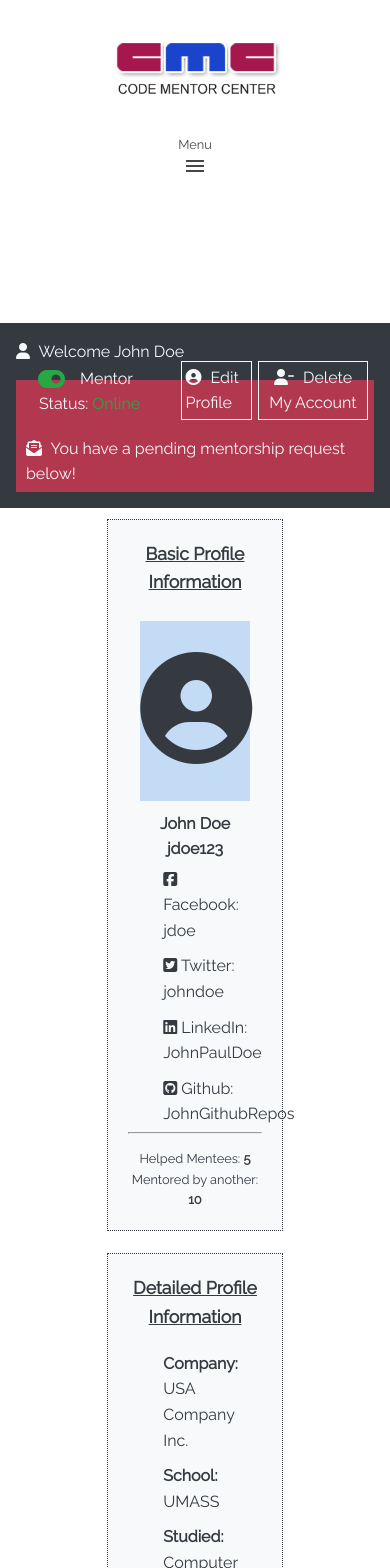
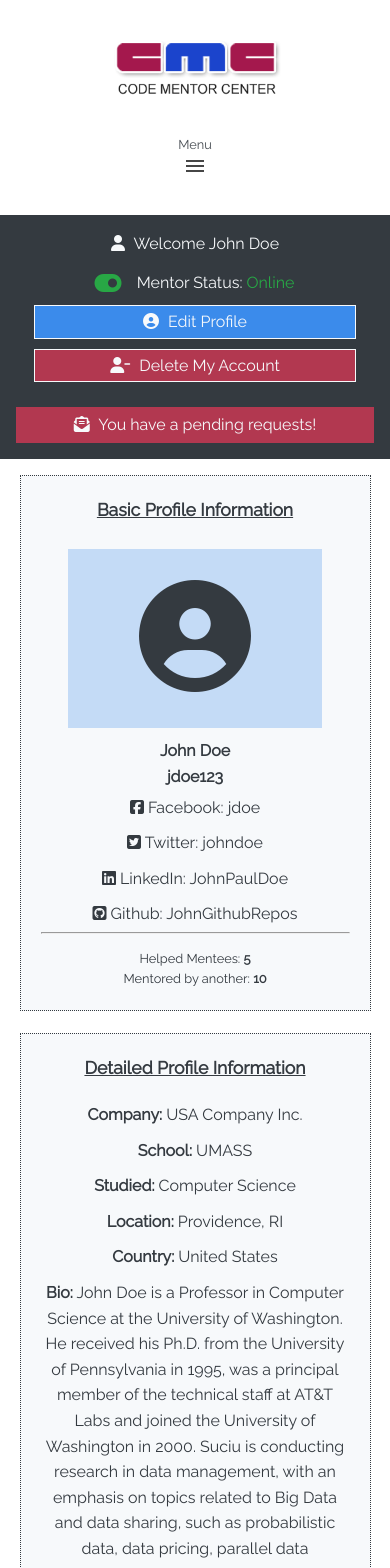
Before and after one commit to marcusgalvin/CodeMentorCenter, a React (Create React App) app in the folder client/: page /Dashboard in a window 390 px wide. Shown: the top 1568 px of the page. Built offline with nearby package versions, Linux system fonts and the light colour scheme.

Commit message:
Updated profile dashboard for mobile and tablet view and styling.

```diff
--- a/client/src/components/layout/Dashboard.jsx
+++ b/client/src/components/layout/Dashboard.jsx
@@ -1,5 +1,6 @@
 import React, { Fragment } from "react";
 import { Link } from "react-router-dom";
+import Footer from "./Footer";
 
 const Dashboard = () => {
   return (
@@ -19,8 +20,7 @@ const Dashboard = () => {
           </button>
         </div>
         <div className="requestAlert">
-          <i class="fas fa-envelope-open-text" /> You have a pending mentorship
-          request below!
+          <i class="fas fa-envelope-open-text" /> You have a pending requests!
         </div>
       </div>
       <div className="dashProfileSummary">
@@ -144,7 +144,10 @@ const Dashboard = () => {
                 <span>User:</span>Sally North
               </li>
               <li>
-                <span>Mentor Start Date:</span>July 7, 2019
+                <span>Start Date:</span>July 7, 2019
+              </li>
+              <li>
+                <span>Mentorship Expires:</span> <span>22</span> Days
               </li>
               <li>
                 <button className="btn btn-danger">End Mentorship</button>
@@ -152,10 +155,13 @@ const Dashboard = () => {
             </ul>
             <ul>
               <li>
-                <span>User:</span>Sally North
+                <span>User:</span>Milton Bradley
               </li>
               <li>
-                <span>Mentor Start Date:</span>July 7, 2019
+                <span>Start Date:</span>June 3, 2019
+              </li>
+              <li>
+                <span>Mentorship Expires:</span> <span>5</span> Days
               </li>
               <li>
                 <button className="btn btn-danger">End Mentorship</button>
@@ -163,10 +169,13 @@ const Dashboard = () => {
             </ul>
             <ul>
               <li>
-                <span>User:</span>Sally North
+                <span>User:</span>Peter Milo
               </li>
               <li>
-                <span>Mentor Start Date:</span>July 7, 2019
+                <span>Start Date:</span>June 27, 2019
+              </li>
+              <li>
+                <span>Mentorship Expires:</span> <span>13</span> Days
               </li>
               <li>
                 <button className="btn btn-danger">End Mentorship</button>
@@ -174,6 +183,7 @@ const Dashboard = () => {
             </ul>
           </div>
         </div>
+        <Footer />
       </div>
     </Fragment>
   );
--- a/client/src/index.css
+++ b/client/src/index.css
@@ -852,8 +852,6 @@ section.container {
 /*  Footer Conainer */
 /********************/
 .footer-ct {
-  position: relative;
-  margin-top: 30px;
   display: flex;
   flex-wrap: wrap;
   justify-content: space-around;
@@ -1062,7 +1060,7 @@ section.container {
 .dashProfileSummary .detail {
   font-size: 1rem;
   text-align: center;
-  width: 45%;
+  width: 44%;
 }
 
 .dashProfileSummary .basic h2,
@@ -1084,8 +1082,6 @@ section.container {
 
 .dashProfileSummary ul {
   list-style: none;
-  text-align: left;
-  padding-left: 30px;
 }
 
 .dashProfileSummary li {
@@ -1108,7 +1104,7 @@ section.container {
 
 .mentorDashboard {
   text-align: center;
-  width: 92%;
+  width: 90%;
 }
 
 /* Requsted Mentionship Container */
@@ -1116,17 +1112,17 @@ section.container {
 .currentMentorship {
   margin: 10px auto 0;
   border: 1px var(var(--dark-color)) dotted;
-  background-color: var(--cmc-lightblue-color);
-  padding: 10px;
+  padding: 5px;
   width: 90%;
   text-align: center;
-  border: 1px solid var(--cmc-gray-color);
+}
+
+.requestedMentorship {
+  background-color: var(--cmc-lightblue-color);
 }
 
 .currentMentorship {
-  display: flex;
-  flex-wrap: wrap;
-  justify-content: space-around;
+  display: block;
 }
 
 .currentHead {
@@ -1134,9 +1130,9 @@ section.container {
 }
 
 .currentMentorship ul {
-  border: 1px solid var(--dark-color);
+  border: 1px dotted var(--dark-color);
   background-color: var(--white-color);
-  padding: 10px;
+  padding: 5px;
 }
 
 .currentMentorship li button {
@@ -1174,70 +1170,6 @@ section.container {
 
 /* About Us Page */
 /*****************/
-.about {
-  text-align: center;
-  background-color: #fff;
-}
-
-.about h1 {
-  margin-top: -85px;
-  font-size: 50px;
-  color: #000;
-}
-
-.about h2 {
-  color: #000;
-}
-
-.about p {
-  color: #000;
-  width: 90%;
-  margin: 0 auto;
-  text-align: center;
-  padding: 25px 0;
-}
-
-.about .meet {
-  color: #000;
-  padding: 10px;
-}
-
-.about .person1,
-.about .person2,
-.about .person3,
-.about .person4,
-.about .person5 {
-  margin-bottom: 30px;
-  box-shadow: 0 4px 8px 0 rgba(0, 0, 0, 0.2), 0 6px 20px 0 rgba(0, 0, 0, 0.19);
-  width: 300px;
-  height: 300px;
-  padding: 10px;
-  border: 5px solid gray;
-  display: flex;
-  flex-wrap: nowrap;
-  flex-direction: column;
-  justify-content: center;
-  align-items: center;
-  background-color: var(--light-color);
-}
-
-.about .column {
-  margin: 0 15px;
-  float: center;
-}
-
-.about .row {
-  margin-bottom: 60px;
-  justify-content: center;
-  clear: both;
-  display: flex;
-  flex-wrap: wrap;
-}
-
-.about img {
-  width: 100px;
-  border-radius: 50%;
-}
 
 /**********************************************/
 /** Media Queries - Mobile Viewport Styling ***/
@@ -1343,6 +1275,7 @@ section.container {
   .navbar ul li {
     background: var(--cream-color);
     border: 1px solid #ccc;
+    padding: 10px 0;
   }
 
   .navbar ul li a {
@@ -1571,26 +1504,41 @@ section.container {
     padding: 0.3rem 0.4rem;
   }
 
-  /* About Us */
-  /************/
-  .about h1 {
-    margin-top: 40px;
-  }
-
-  .about .column {
+  /* User Profile Dashboard */
+  /**************************/
+  .dash-alerts-bands {
+    top: 0;
+    text-align: center;
+  }
+
+  .dash-alerts-bands .dashNav {
+    float: none;
+    margin-top: 15px;
+    display: block;
     padding: 0;
-    margin: 0;
-  }
-
-  .about .person1,
-  .about .person2,
-  .about .person3,
-  .about .person4,
-  .about .person5 {
-    margin: 15px;
-  }
-}
-
-.aboutUsBanner {
-  text-align: center;
-}
+  }
+
+  .dashNav .edit,
+  .dashNav .delete {
+    display: block;
+    width: 90%;
+    margin: 10px auto 0;
+  }
+
+  .dashNav .edit {
+    background-color: var(--cmc-darkblue-color);
+  }
+
+  .dashNav .delete {
+    background-color: var(--cmc-red-color);
+  }
+
+  .dashProfileSummary {
+    top: 5px;
+  }
+
+  .dashProfileSummary .basic,
+  .dashProfileSummary .detail {
+    width: 90%;
+  }
+}
```
